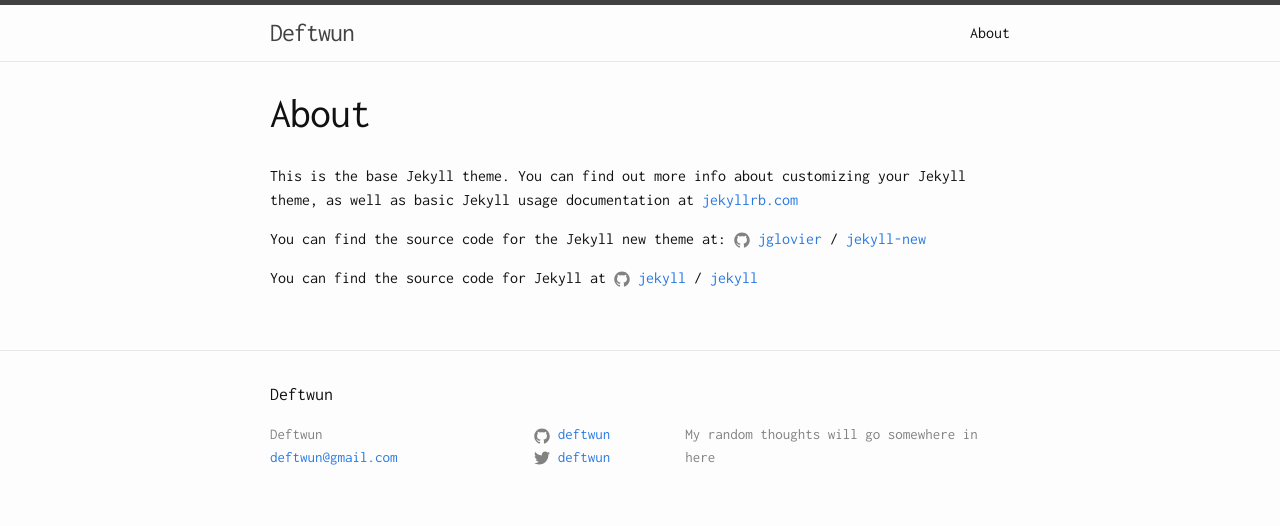
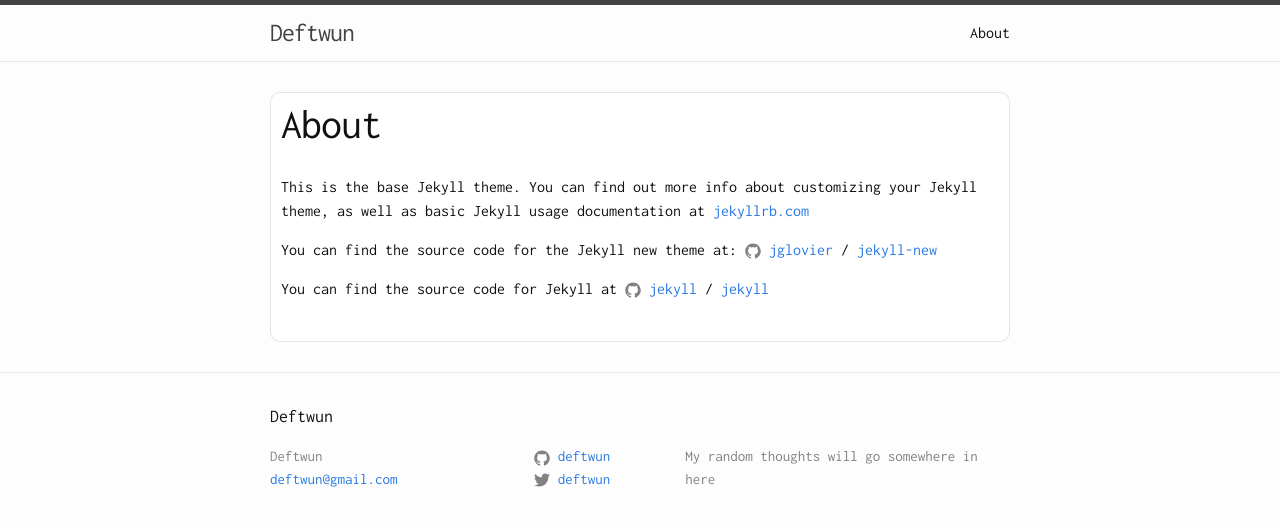
Before and after one commit to Deftwun/Deftwun.github.io, a Jekyll site: the page built from about.md, in a window 1280 px wide. Shown: the top 526 px of the page. Built offline with Jekyll 4.4.1, drawn with Linux system fonts in a browser that asks for light colours; nearby versions of some CDN libraries.

Commit message:
Update head.html

```diff
--- a/_includes/head.html
+++ b/_includes/head.html
@@ -14,5 +14,11 @@
     body{
       font-family: 'Inconsolata', sans-serif;
     }
+    article.post{
+      border-radius: 10px;
+      border: 1px solid rgba(0,0,0,.1);
+      background: rgba(255,255,255,.99);
+      padding: 10px;
+    }
   </style>
 </head>
```
